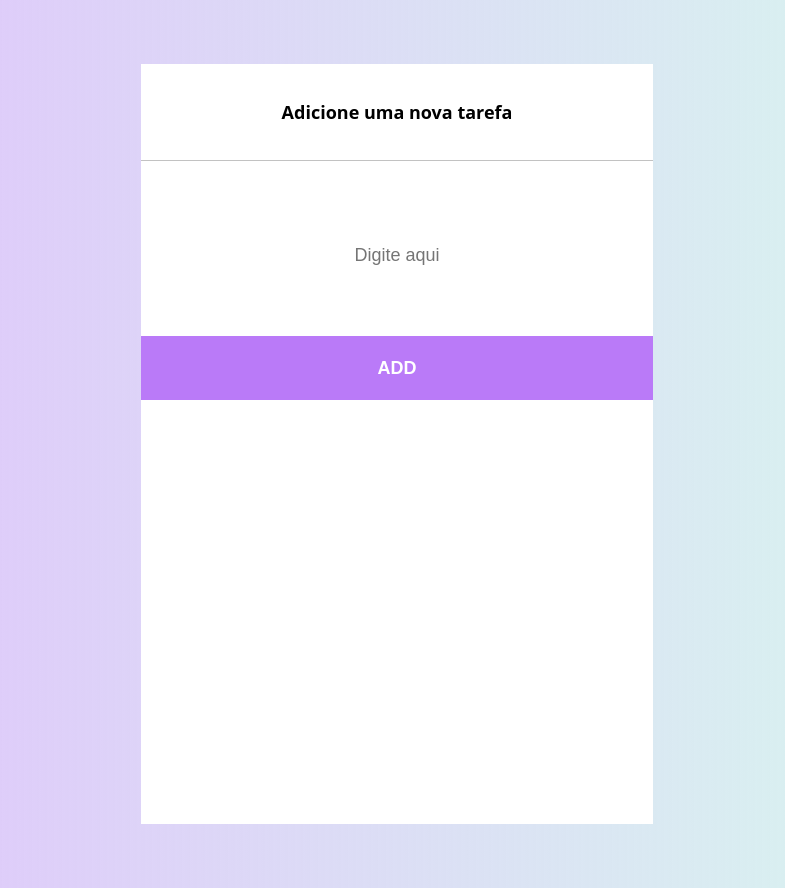
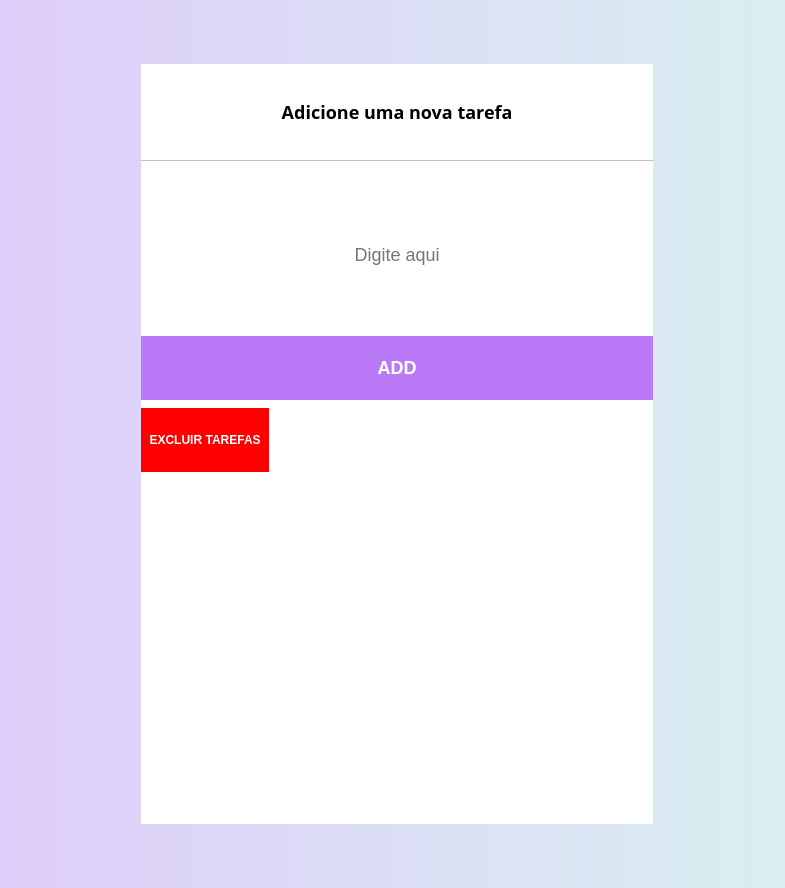
Before and after one commit to marcela093/projetoII-toDoList, a plain HTML site: page index.html in a window 1280 px wide. Shown: the whole page, without its empty margins (243-1028 px from the left). Drawn offline with Linux system fonts and the light colour scheme.

Commit message:
add botão de remover todos os itens

```diff
--- a/js/script.js
+++ b/js/script.js
@@ -35,13 +35,23 @@ formulario.addEventListener("submit", function(evento){
             if(evento){
                 listaTarefa.classList.add('excluir-botao');
             }
-        })
+        });
+    }
+});
 
-    }
+const divBotao = document.querySelector('.content__tarefas');
+const botaoExcluirTudo = document.createElement('button');
+divBotao.appendChild(botaoExcluirTudo);
+botaoExcluirTudo.textContent = 'Excluir Tarefas';
+botaoExcluirTudo.classList.add('botao-excluir-tudo', 'botoes');
+
+botaoExcluirTudo.addEventListener('click', function(evento){
+    const lista = document.getElementById('lista');
+    lista.classList.add('tarefas-excluidas');
+});
 
 
 
-})
 
 // Fase 3
 // Marcar todos os itens como feito
--- a/style.css
+++ b/style.css
@@ -77,6 +77,18 @@ li {
     display: none;
 }
 
+.botao-excluir-tudo{
+    background-color: red;
+    color: white;
+    font-size: 12px;
+    width: 10vw;
+}
+
+.tarefas-excluidas{
+    display: none;
+}
+
+
 @media (min-width: 768px) {
     body{
         display: flex;
```
Also changed, not shown: index.html (+0 -1 lines).
